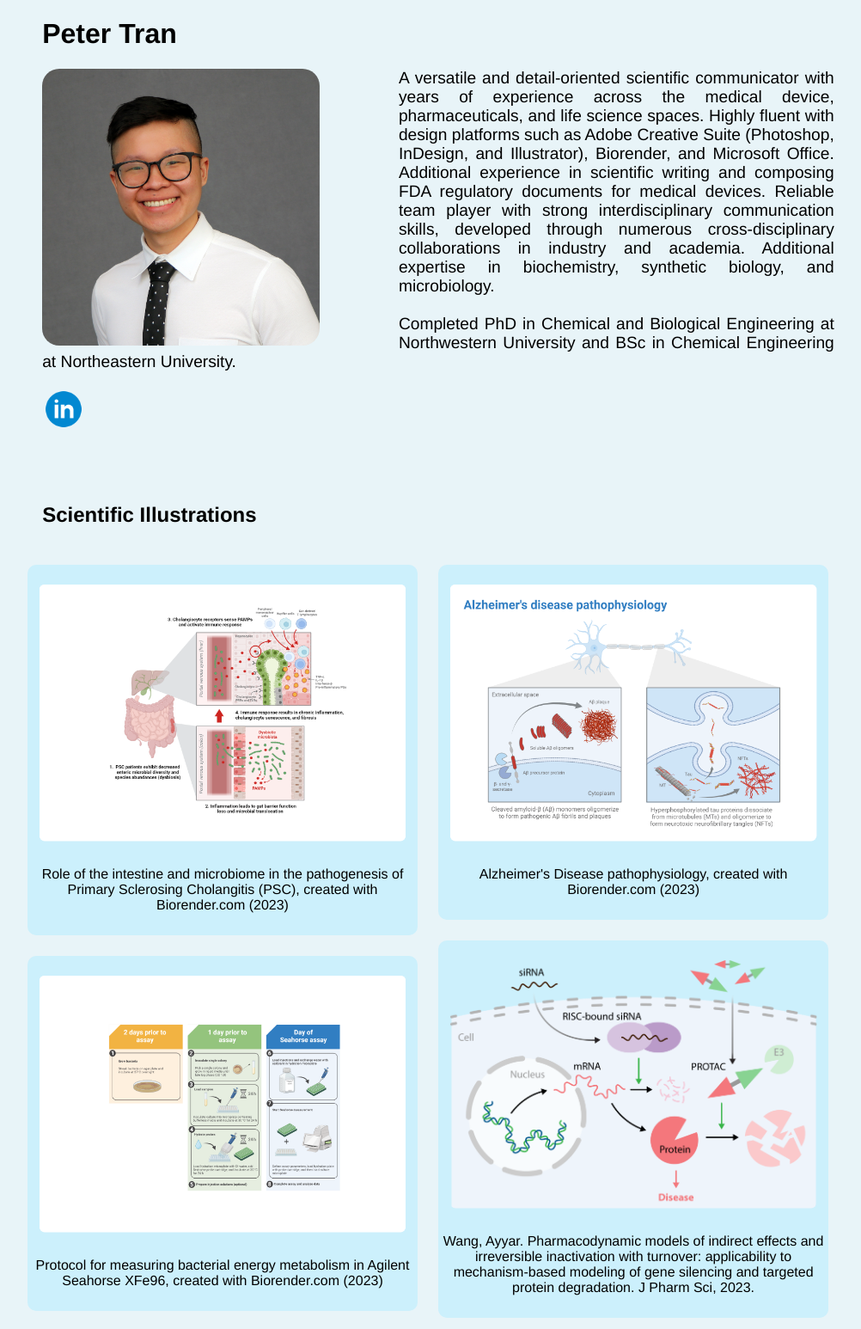
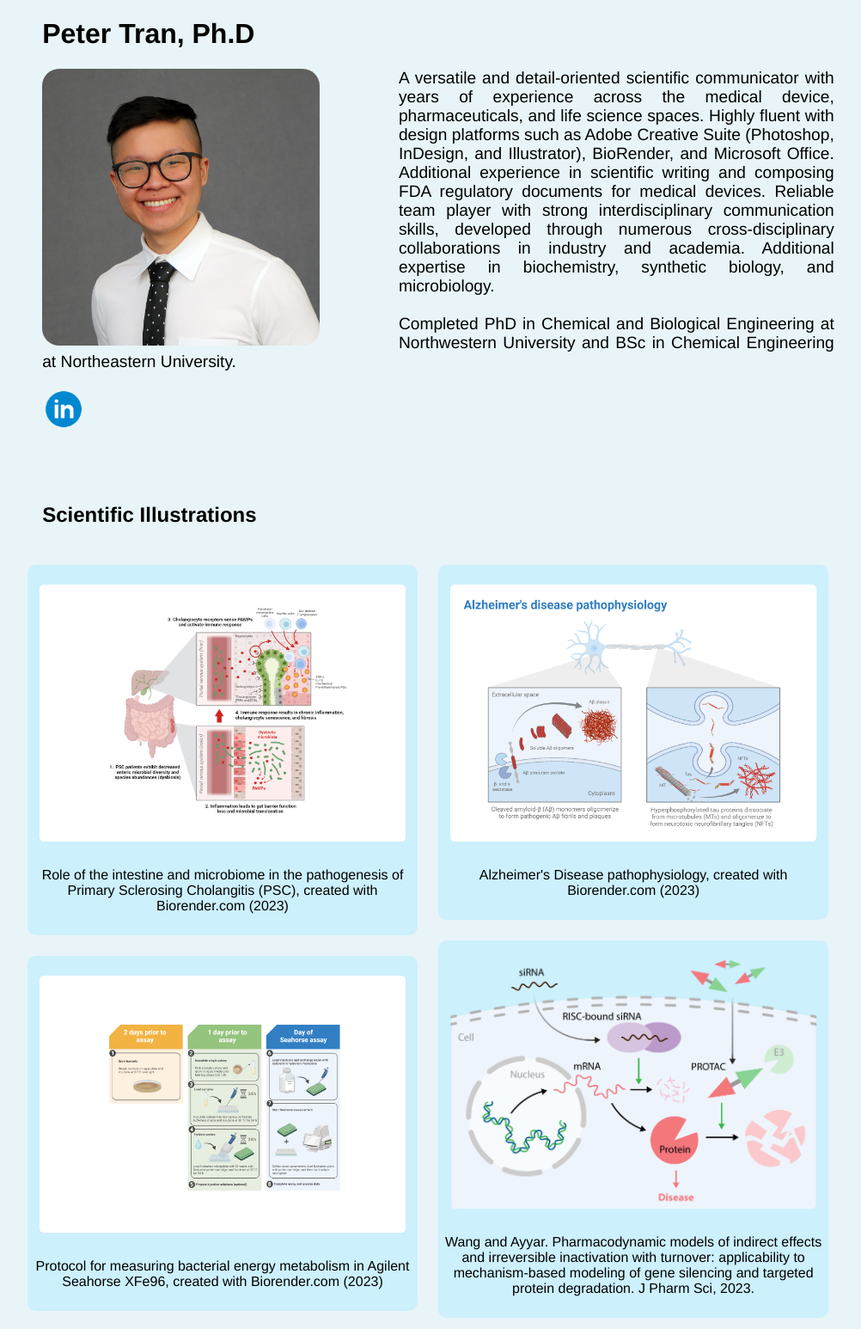
Before and after one commit to pk7tran/pk7tran.github.io, a plain HTML site: page index.html in a window 1280 px wide. Shown: the top 1546 px of the page at 86% size, without its empty margins (130-1132 px from the left). Drawn offline with Linux system fonts and the light colour scheme.

Commit message:
fix typos and spacing issue

```diff
--- a/index.html
+++ b/index.html
@@ -6,14 +6,14 @@
     </head>
     <body>
         <div class="desc">
-            <h1>Peter Tran</h1>
+            <h1>Peter Tran, Ph.D</h1>
             <div class="circle">
                 <img src="/img/NU_PTran_headshot_2.jpg" style="width:120%; height:auto; display:inline; margin: 0 -20px;">
             </div>
             <p style="text-align: justify; text-justify: inter-word; font-size: 1.2em;">
                 A versatile and detail-oriented scientific communicator with years of experience across the medical device,
                 pharmaceuticals, and life science spaces. Highly fluent with design platforms such as Adobe Creative Suite
-                (Photoshop, InDesign, and Illustrator), Biorender, and Microsoft Office. Additional experience in scientific
+                (Photoshop, InDesign, and Illustrator), BioRender, and Microsoft Office. Additional experience in scientific
                 writing and composing FDA regulatory documents for medical devices. Reliable team player with strong
                 interdisciplinary communication skills, developed through numerous cross-disciplinary collaborations in
                 industry and academia. Additional expertise in biochemistry, synthetic biology, and microbiology.<br><br>
@@ -22,7 +22,9 @@
                 <img src="/img/icons8-linkedin-circled-144.png" style="width:50px; height:auto;"/>
             </a>
         </div>
-        <h2 class="clear">Scientific Illustrations</h2>
+        <div class="illtitle">
+            <h2 class="clear" style="margin-top: 20px;">Scientific Illustrations</h2>
+        </div>
         <div class="ills">
             <div> <!-- column 1 -->
                 <div id="ill">
@@ -139,7 +141,7 @@
                         </div>
                     </div>
                     <img src="/img/2023_siRNA_PROTAC.png" onclick="openImg('prosac')">
-                    <p>Wang, Ayyar. Pharmacodynamic models of indirect effects and irreversible inactivation with turnover: applicability to mechanism-based modeling of gene silencing and targeted protein degradation. J Pharm Sci, 2023.</p>
+                    <p>Wang and Ayyar. Pharmacodynamic models of indirect effects and irreversible inactivation with turnover: applicability to mechanism-based modeling of gene silencing and targeted protein degradation. J Pharm Sci, 2023.</p>
                 </div>
                 <div id="ill">
                     <div id="jxpnas" class="overlay">
```
